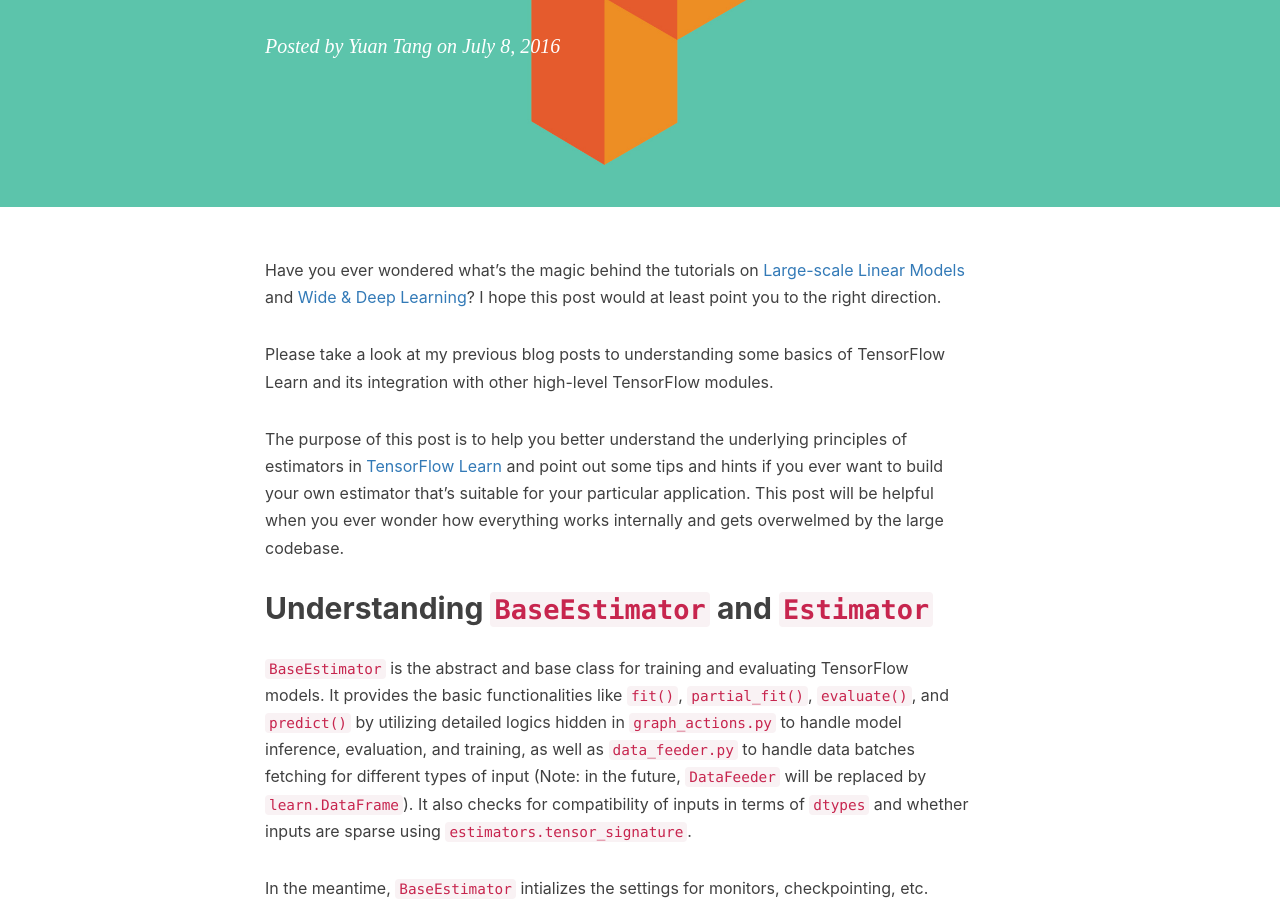
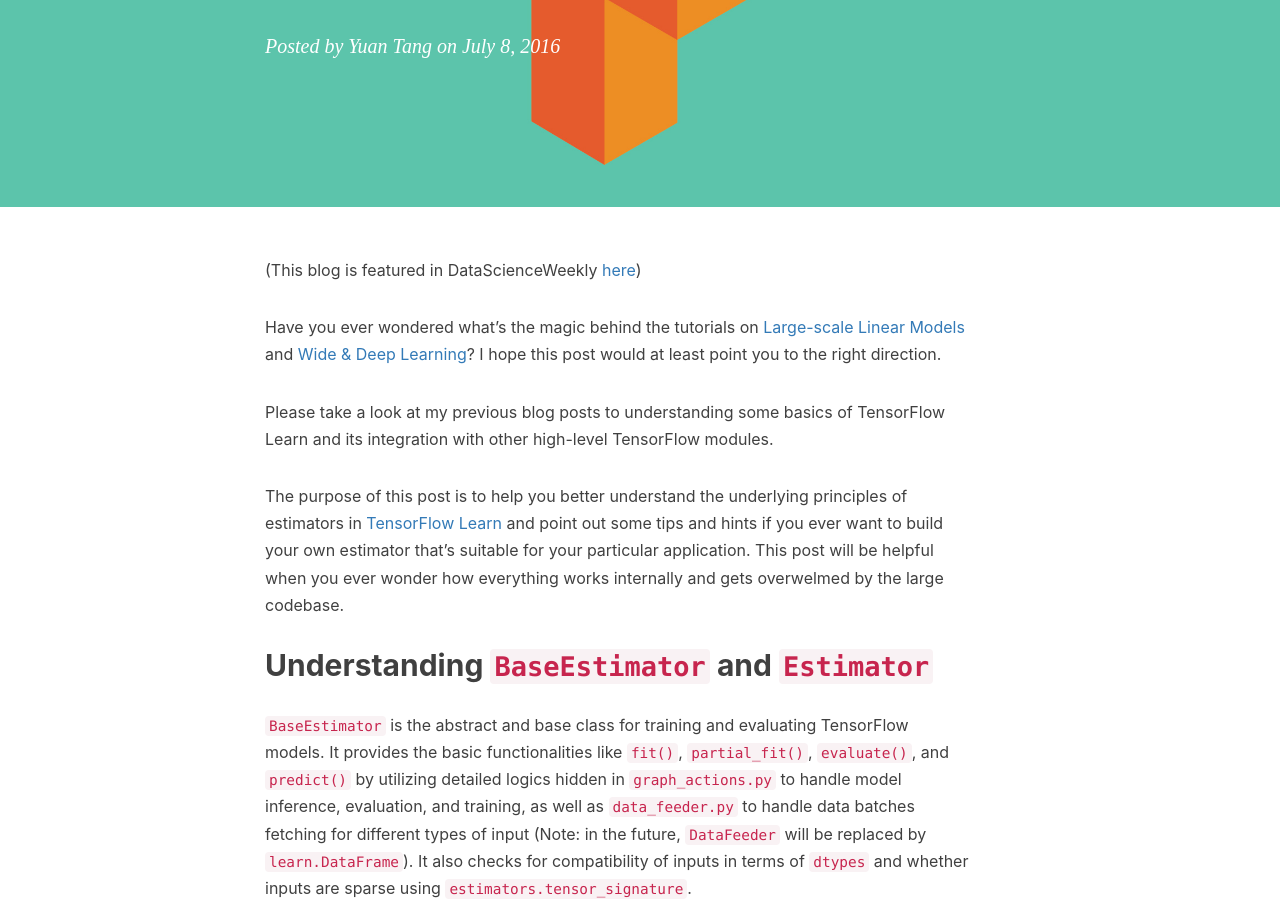
Before and after one commit to terrytangyuan/terrytangyuan.github.com, a Jekyll site: the page built from _posts/2016-07-08-understand-and-build-tensorflow-estimator.markdown, in a window 1280 px wide and 900 px high, scrolled down 418 px. Built offline with Jekyll 4.4.1, drawn with Linux system fonts in a browser that asks for light colours; nearby versions of some CDN libraries; comment, search, counter and statistics services are not loaded.

Commit message:
Update 2016-07-08-understand-and-build-tensorflow-estimator.markdown

```diff
--- a/_posts/2016-07-08-understand-and-build-tensorflow-estimator.markdown
+++ b/_posts/2016-07-08-understand-and-build-tensorflow-estimator.markdown
@@ -12,6 +12,8 @@
     - Machine Learning
     - Python
 ---
+
+(This blog is featured in DataScienceWeekly [here](http://www.datascienceweekly.org/newsletters/data-science-weekly-newsletter-issue-138))
 
 Have you ever wondered what's the magic behind the tutorials on [Large-scale Linear Models](https://www.tensorflow.org/versions/master/tutorials/linear/overview.html#large-scale-linear-models-with-tensorflow) and [Wide & Deep Learning](https://www.tensorflow.org/versions/master/tutorials/wide_and_deep/index.html#tensorflow-wide-deep-learning-tutorial)? I hope this post would at least point you to the right direction.
 
```
